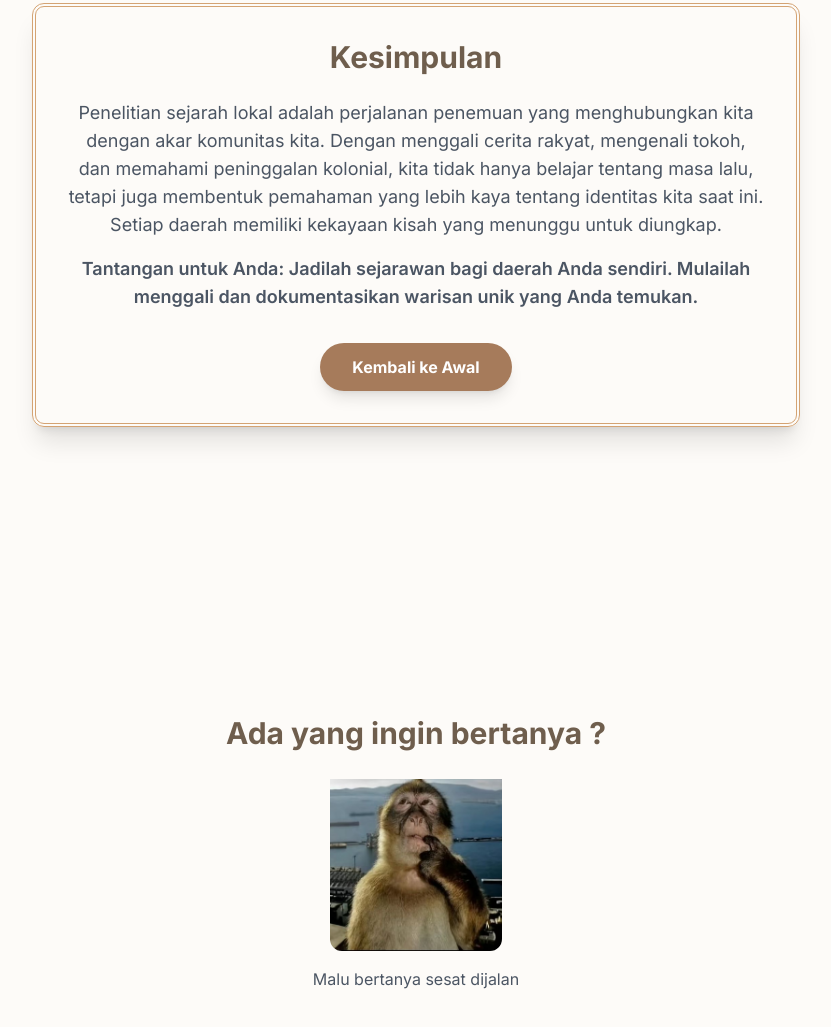
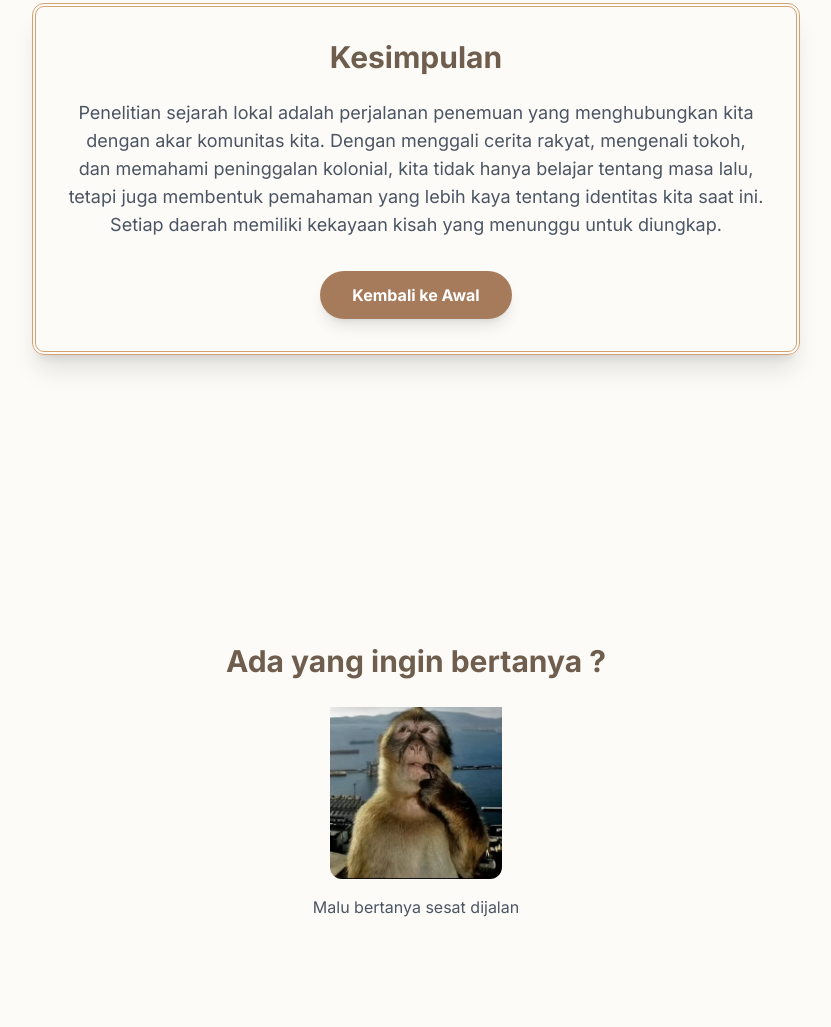
Before and after one commit to shridow/Tugas-IPS-Kelas-1D, a plain HTML site: page index.html in a window 1280 px wide. Shown: the part 4767-5794 px from the top of the page, without its empty margins (224-1055 px from the left). Drawn offline with nearby package versions, Linux system fonts and the light colour scheme.

Commit message:
Update index.html

```diff
--- a/index.html
+++ b/index.html
@@ -210,7 +210,6 @@
             <div class="text-center max-w-3xl mx-auto p-8 rounded-xl border-4 border-double border-[#D4A373] shadow-xl">
                 <h2 class="text-3xl font-bold text-[#6F5E4D]">Kesimpulan</h2>
                 <p class="mt-6 text-lg text-gray-600">Penelitian sejarah lokal adalah perjalanan penemuan yang menghubungkan kita dengan akar komunitas kita. Dengan menggali cerita rakyat, mengenali tokoh, dan memahami peninggalan kolonial, kita tidak hanya belajar tentang masa lalu, tetapi juga membentuk pemahaman yang lebih kaya tentang identitas kita saat ini. Setiap daerah memiliki kekayaan kisah yang menunggu untuk diungkap.</p>
-                <p class="mt-4 text-lg text-gray-600 font-semibold">Tantangan untuk Anda: Jadilah sejarawan bagi daerah Anda sendiri. Mulailah menggali dan dokumentasikan warisan unik yang Anda temukan.</p>
                 <a href="#pengantar" class="mt-8 inline-block bg-[#A67B5B] text-white font-bold py-3 px-8 rounded-full shadow-lg hover:bg-[#8D6B50] transition-colors">Kembali ke Awal</a>
             </div>
         </section>
```
